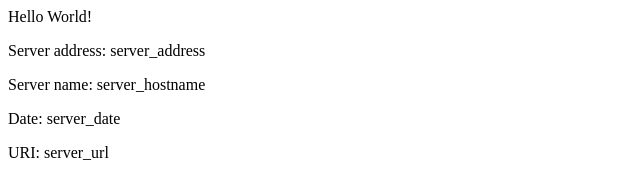
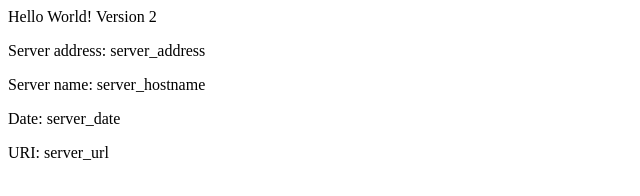
Before and after one commit to samamithun/eks-example, a plain HTML site: page src/index.html in a window 1280 px wide. Shown: the full height of the page, 0-640 px from the left. Drawn offline with Linux system fonts and the light colour scheme.

Commit message:
v2 Updating home page

```diff
--- a/src/index.html
+++ b/src/index.html
@@ -1,8 +1,8 @@
 <head>
-<title>Hello World</title>
+<title>Hello Worldi Version 2</title>
 </head>
 <div class="info">
-<h>Hello World!</h>
+<h>Hello World! Version 2</h>
 <p><span>Server&nbsp;address:</span> <span>server_address</span></p>
 <p><span>Server&nbsp;name:</span> <span>server_hostname</span></p>
 <p class="smaller"><span>Date:</span> <span>server_date</span></p>
```
